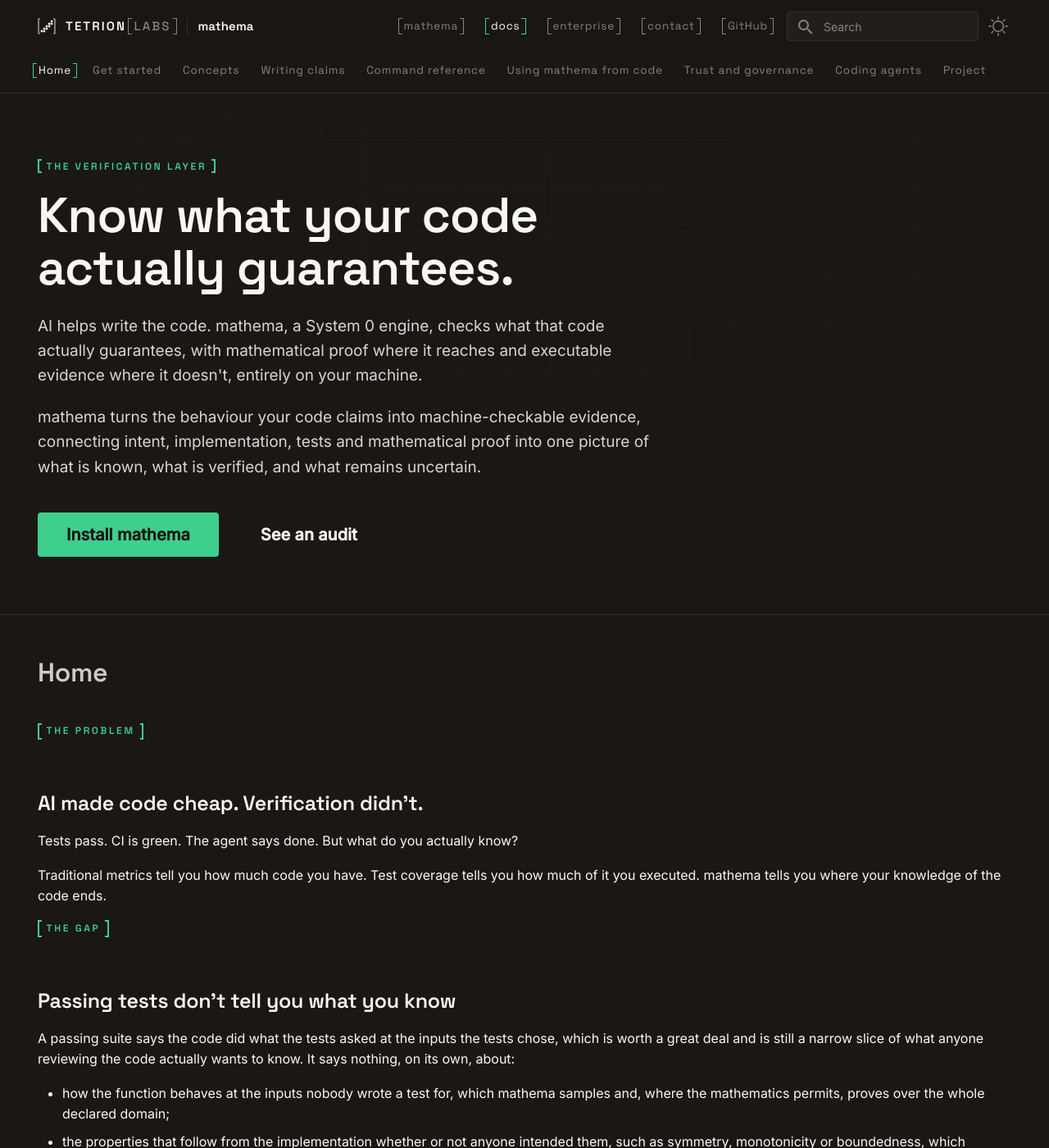
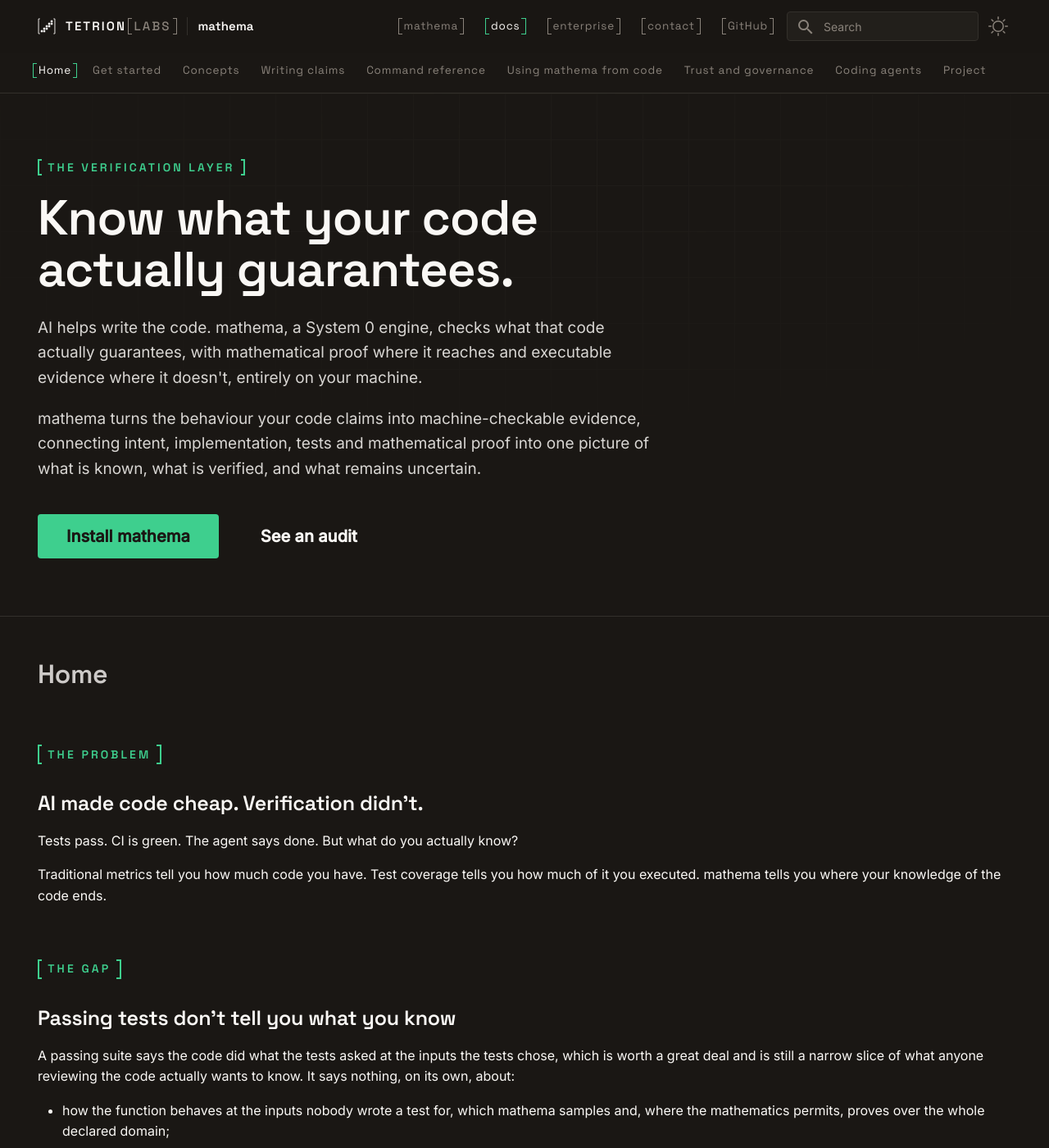
Before and after one commit to tetrionlabs/mathema, an MkDocs documentation site: the page built from docs/index.md, in a window 1280 px wide and 1400 px high. Shown: the whole window at 82% size. Built offline with MkDocs 1.6.1 and Material for MkDocs 9.7.7, drawn with Linux system fonts in a browser that asks for light colours.

Commit message:
section labels open a section: larger, a section gap above, the heading close beneath

```diff
--- a/docs/stylesheets/extra.css
+++ b/docs/stylesheets/extra.css
@@ -290,10 +290,14 @@ a:hover > .brk.l { transform: translateX(-2px); }
 a:hover > .brk.r { transform: translateX(2px); }
 @media (prefers-reduced-motion: reduce) { .brk { transition: none; } }
 .eyebrow {
-  font-family: var(--font-display); font-size: .6rem; font-weight: 600;
+  font-family: var(--font-display); font-size: .7rem; font-weight: 600;
   letter-spacing: .22em; text-transform: uppercase;
   color: var(--md-accent-fg-color); margin-bottom: 1rem;
 }
+/* A section label opens a new section: a section-sized gap above, and
+   its heading tucked close beneath it. */
+.md-typeset p:has(> .eyebrow) { margin: 3.2rem 0 .5rem; }
+.md-typeset p:has(> .eyebrow) + h2 { margin-top: .3rem; }
 
 /* The home page hero, full width above the Markdown content. It sits
    on ink in both schemes, so it always takes the dark-ground accent. */
```
